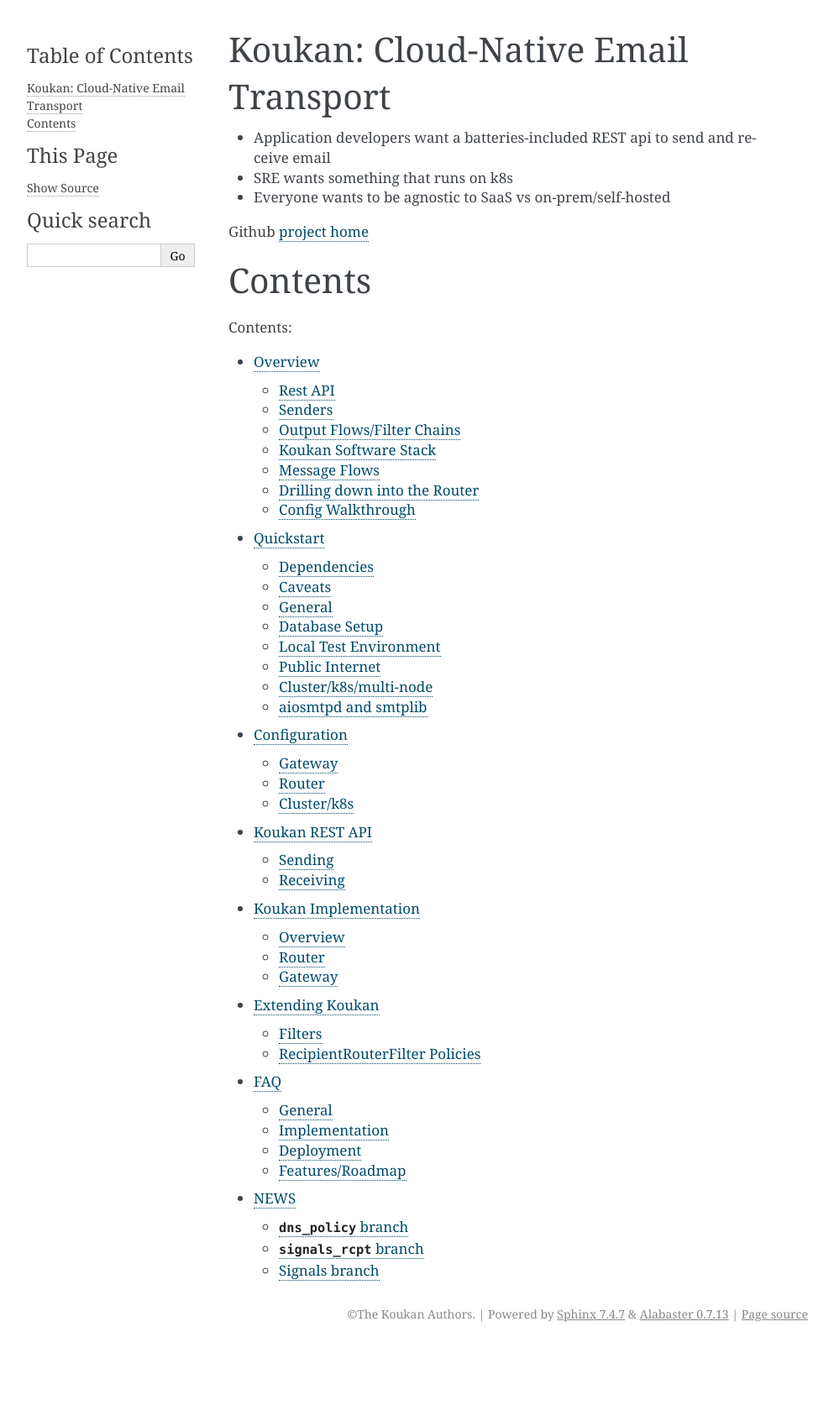
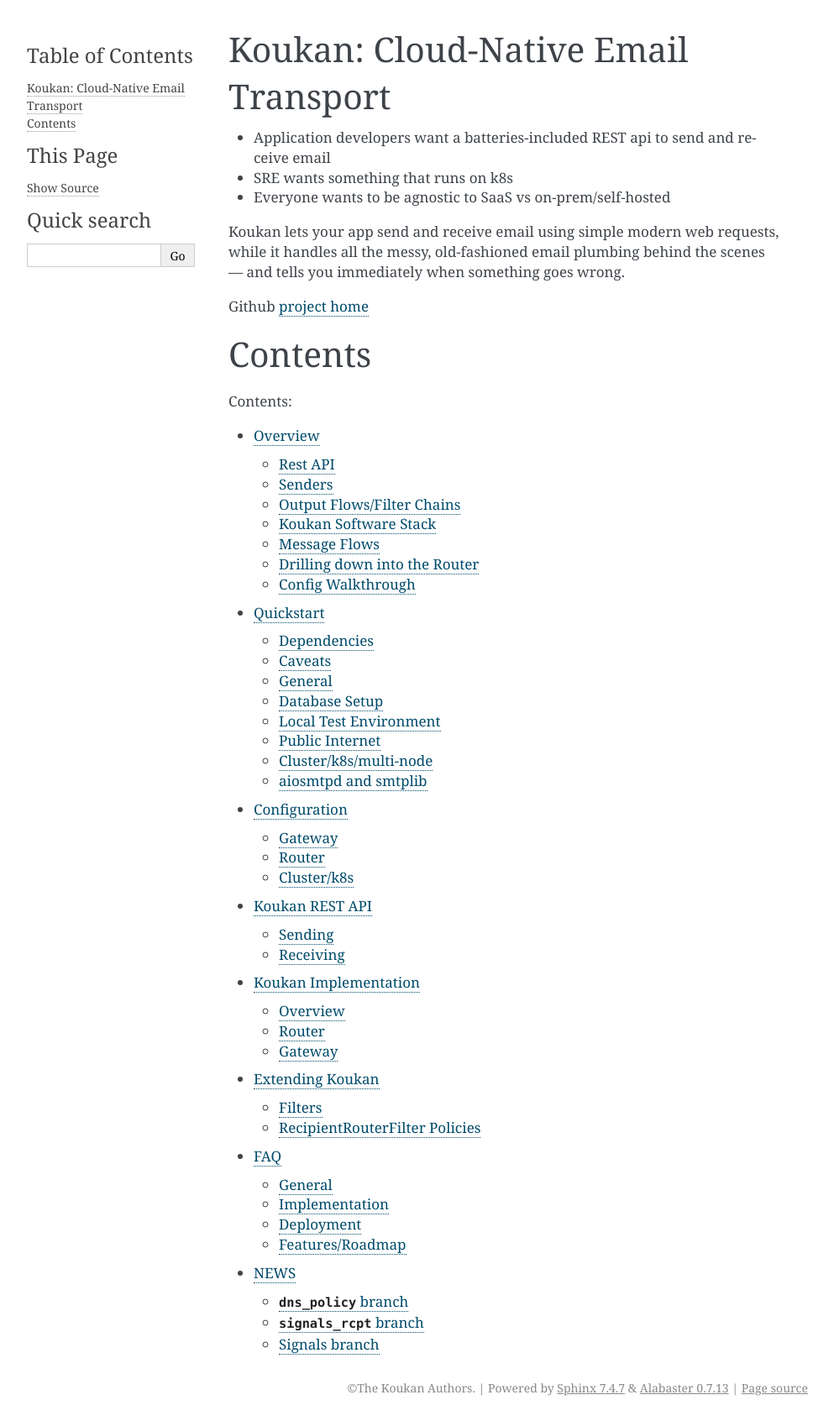
Before and after one commit to jsbucy/koukan, a Sphinx documentation site: the page built from koukan/docs/index.rst, in a window 1280 px wide. Shown: the whole page at 84% size, without its empty margins (148-1141 px from the left). Built offline with Sphinx 7.4.7, drawn with Linux system fonts in a browser that asks for light colours; before the commit the page ends 1604 px from its top, so only the background shows below that.

Commit message:
docs: add plain-English summary to landing page
Add a one-sentence, plain-language description of what Koukan does
under the existing bullet points on the index/landing page.

Co-Authored-By: Claude Opus 4.8 (1M context) <noreply@anthropic.com>

```diff
--- a/koukan/docs/index.rst
+++ b/koukan/docs/index.rst
@@ -10,6 +10,10 @@ Koukan: Cloud-Native Email Transport
   and receive email
 - SRE wants something that runs on k8s
 - Everyone wants to be agnostic to SaaS vs on-prem/self-hosted
+
+Koukan lets your app send and receive email using simple modern web
+requests, while it handles all the messy, old-fashioned email plumbing
+behind the scenes — and tells you immediately when something goes wrong.
 
 Github `project home <https://github.com/jsbucy/koukan>`__
 
```
